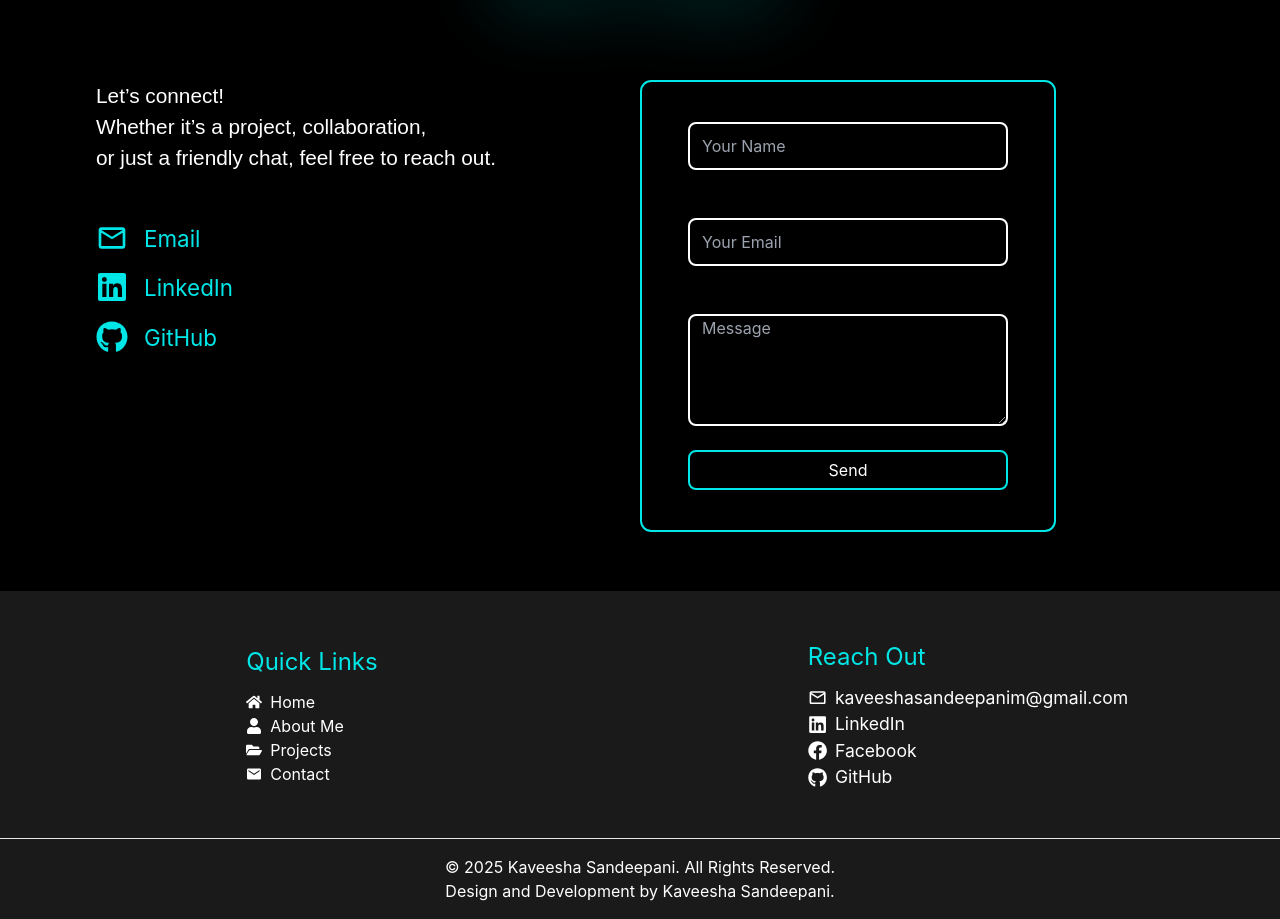
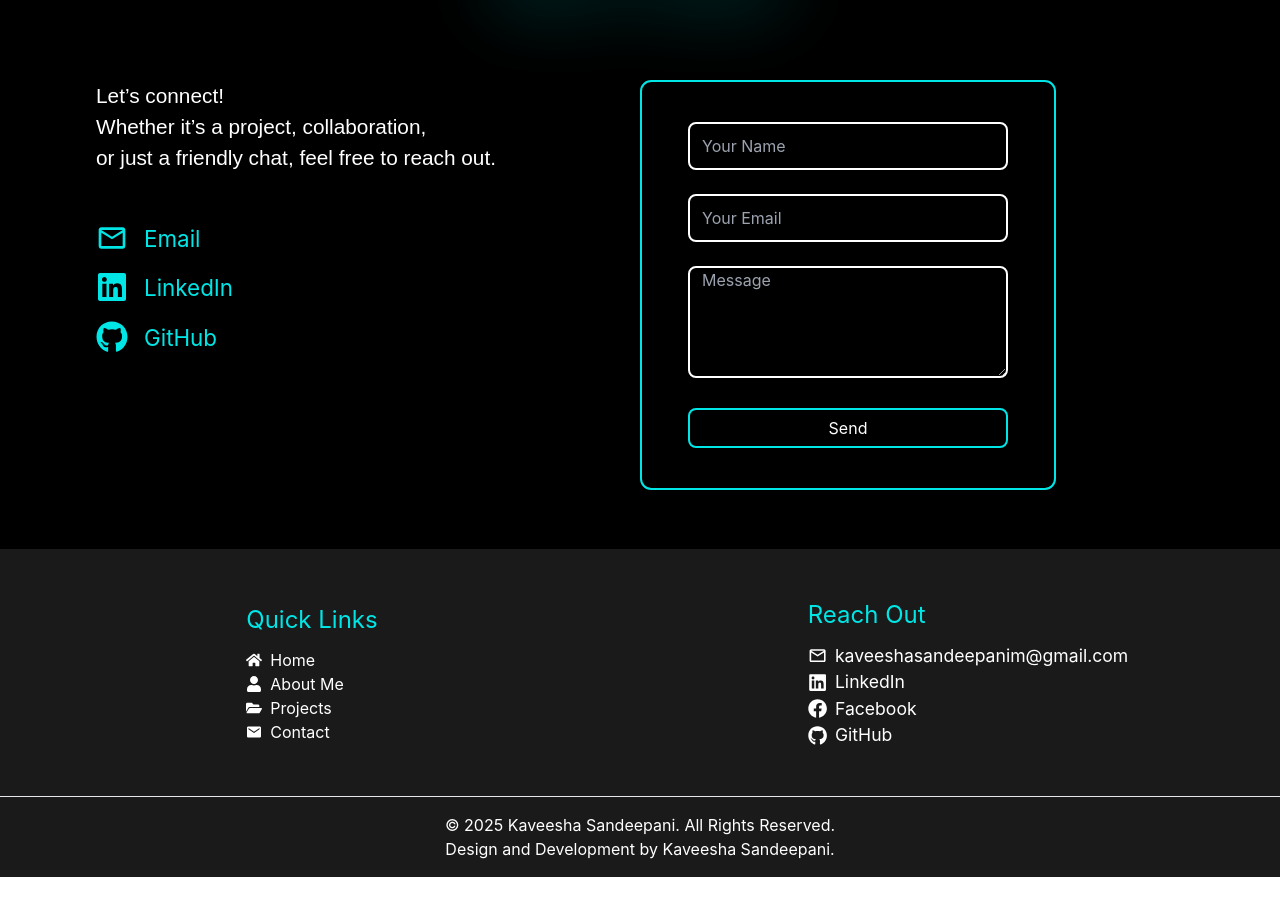
Before and after one commit to kaveeshasm/My-Portfolio, a React (Create React App) app: page / in a window 1280 px wide. Shown: the part 2380-3299 px from the top of the page. After the commit the page ends 3257 px from the top, so only its background shows below. Built offline with nearby package versions, Linux system fonts and the light colour scheme.

Commit message:
Contact G.form updated

```diff
--- a/src/Components/Contact/Contact.js
+++ b/src/Components/Contact/Contact.js
@@ -1,8 +1,34 @@
-import React from 'react'
+import React,  { useEffect } from 'react'
 import { MdOutlineMail } from "react-icons/md";
 import { FaGithub, FaLinkedin } from "react-icons/fa";
 
 function Contact() {
+
+  useEffect(() => {
+    const form = document.querySelector("form");
+    if (!form) return;
+
+    const handleSubmit = async (e) => {
+      e.preventDefault();
+
+      const data = new FormData(form);
+
+      await fetch(form.action, {
+        method: "POST",
+        body: data,
+        mode: "no-cors",
+      });
+
+      alert("Thank you! Your message has been sent.");
+      form.reset();
+    };
+
+    form.addEventListener("submit", handleSubmit);
+
+    return () => form.removeEventListener("submit", handleSubmit);
+  }, []);
+
+
   return (
     <div className='mt-[2.7rem] lg:mt-[4rem]'>
       <div className='flex justify-center'><span className='text-[#00e6e6] text-[2rem] lg:text-[3rem] font-inter animate-pulse drop-shadow-[0_0_20px_#00ffff] drop-shadow-[0_0_40px_#00ffff]'>Get in Touch</span></div>
@@ -17,12 +43,17 @@ function Contact() {
         </div>
         <div className='flex justify-center lg:justify-start mt-[3rem] lg:mt-[4rem]'>
           <div className='border-2 border-[#00e6e6] align-center w-[20rem] lg:w-[26rem] flex flex-col items-center p-10 mb-[2.7rem] rounded-[0.7rem]'>
-            <input type='text' placeholder='Your Name' className='text-white border-2 border-white rounded-[0.5rem] bg-inherit w-[17rem] h-[2rem] lg:w-[20rem] lg:h-[3rem] px-3'/><br />
-            <input type='email' placeholder='Your Email' className='text-white border-2 border-white rounded-[0.5rem] bg-inherit  w-[17rem] h-[2rem] lg:w-[20rem] lg:h-[3rem] lg:mt-[1.5rem] px-3'/><br />
-            <textarea placeholder='Message' className='text-white border-2 border-white rounded-[0.5rem] bg-inherit lg:w-[20rem]  w-[17rem] h-[5rem] lg:h-[7rem] lg:mt-[1.5rem] px-3'/><br />
-            <button className='border-2 border-[#00e6e6] bg-inherit rounded-[0.5rem] w-[17rem] h-[2rem] lg:h-[2.5rem] lg:w-[20rem] text-white hover:bg-[#00b3b3] hover:scale-105'>
-              Send
-            </button>
+            <form
+              action="https://docs.google.com/forms/d/e/1FAIpQLSdWFiSfqtO7PAqDKegDW0rU_917R5utefTD_YcisY4yCgaKPA/formResponse"
+              method='POST'
+            >
+              <input name='entry.1833391892' type='text' placeholder='Your Name' className='text-white border-2 border-white rounded-[0.5rem] bg-inherit w-[17rem] h-[2rem] lg:w-[20rem] lg:h-[3rem] px-3' required/><br />
+              <input name='entry.1236284392' type='email' placeholder='Your Email' className='text-white border-2 border-white rounded-[0.5rem] bg-inherit  w-[17rem] h-[2rem] mt-[1.5rem] lg:w-[20rem] lg:h-[3rem] lg:mt-[1.5rem] px-3'/><br />
+              <textarea name='entry.259192401' placeholder='Message' className='text-white border-2 border-white rounded-[0.5rem] bg-inherit lg:w-[20rem]  w-[17rem] h-[5rem] mt-[1.5rem] lg:h-[7rem] lg:mt-[1.5rem] px-3' required/><br />
+              <button type='submit' className=' mt-[1.5rem] border-2 border-[#00e6e6] bg-inherit rounded-[0.5rem] w-[17rem] h-[2rem] lg:h-[2.5rem] lg:w-[20rem] text-white hover:bg-[#00b3b3] hover:scale-105'>
+                Send
+              </button>
+            </form>
           </div>
         </div>
       </div>
```
